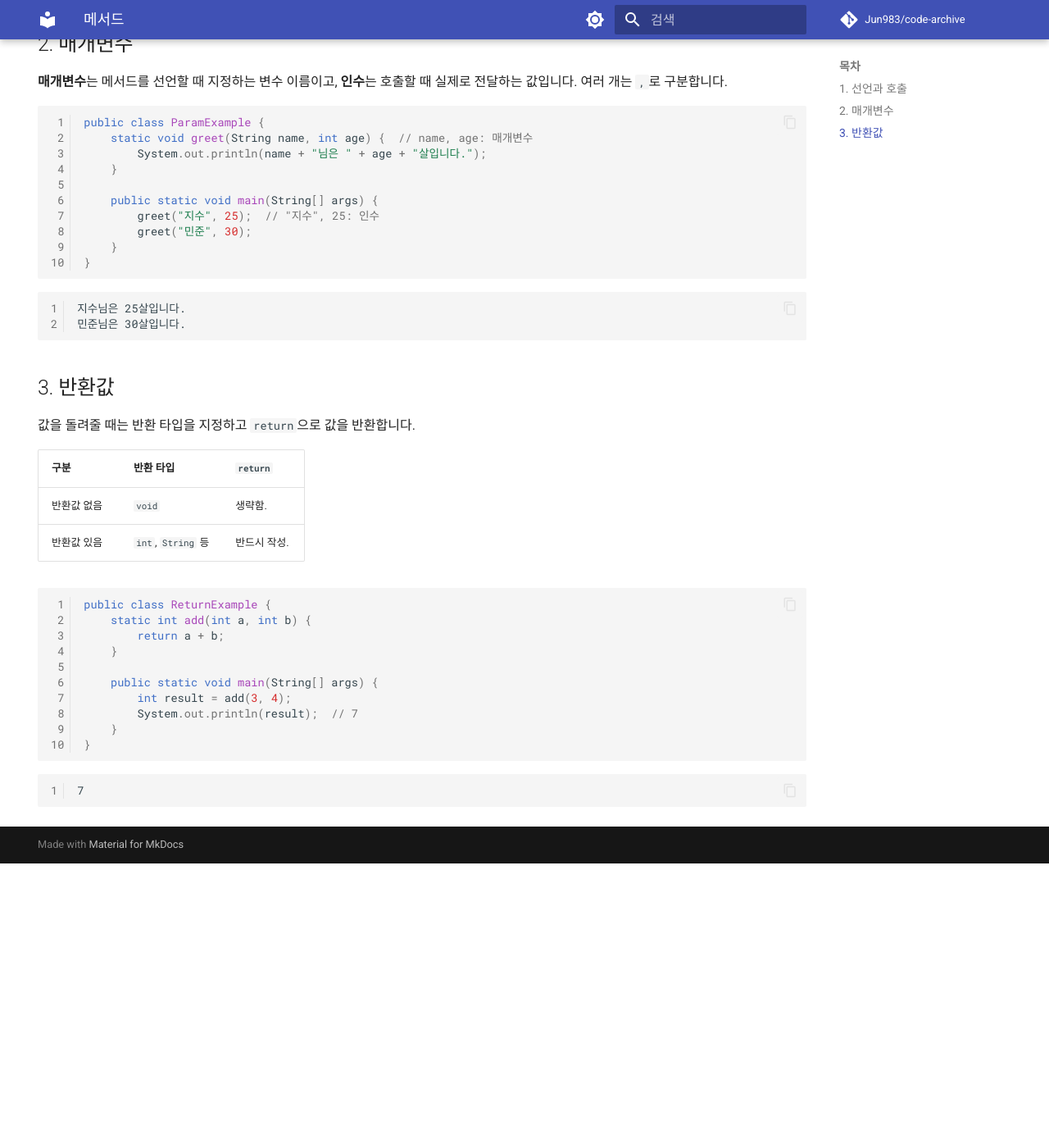
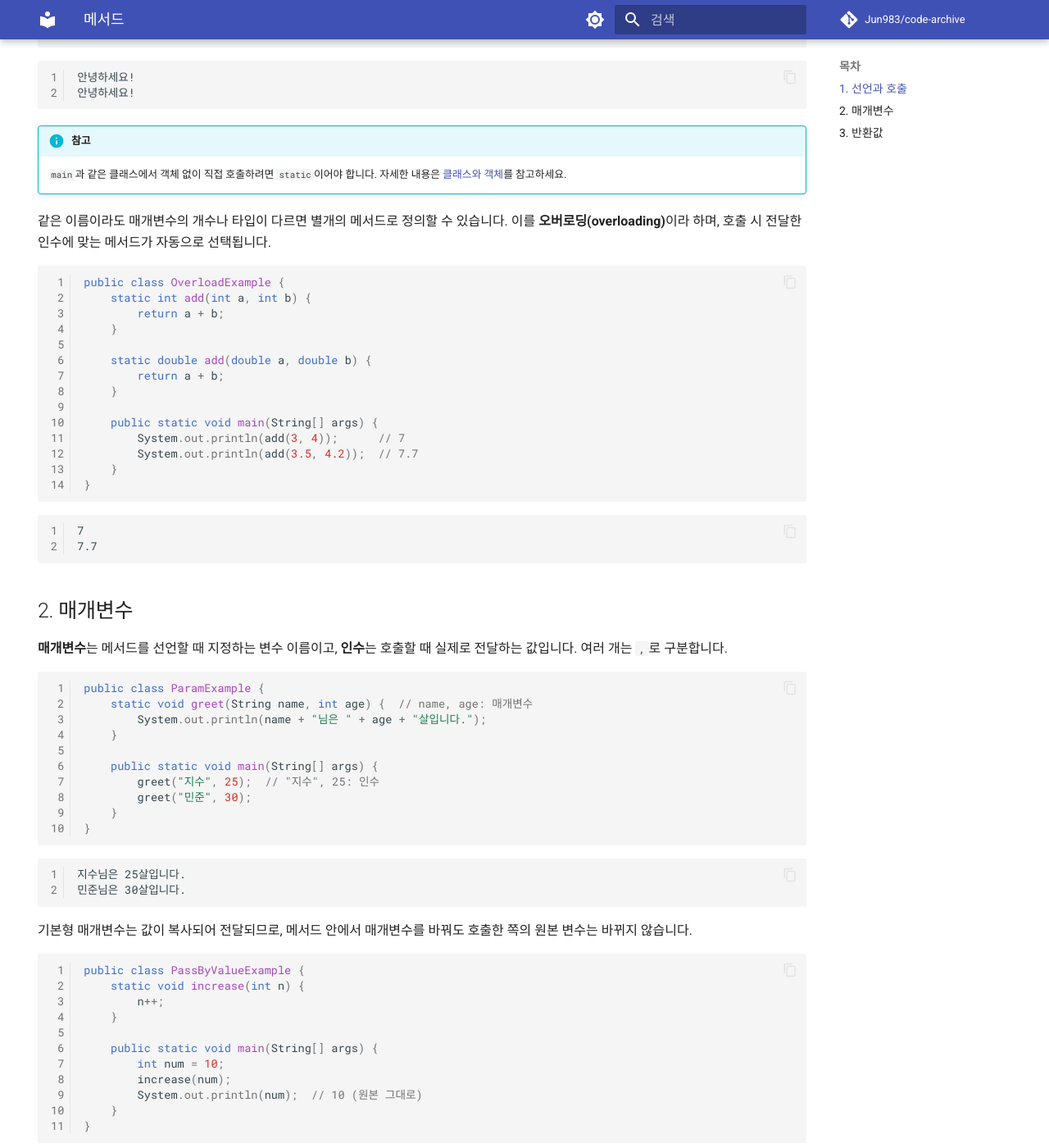
Before and after one commit to Jun983/code-archive, an MkDocs documentation site: the page built from docs/java/method.md, in a window 1280 px wide and 1400 px high, scrolled down 821 px. Shown: the whole window at 82% size. Built offline with MkDocs 1.6.1 and Material for MkDocs 9.7.7, drawn with Linux system fonts in a browser that asks for light colours; comment, search, counter and statistics services are not loaded; before the commit the page ends 1874 px from its top, so only the background shows below that; some of the changed text lies outside the part shown.

Commit message:
docs(java): 메서드 문서 오버로딩·값 전달 방식 설명 추가

````diff
--- a/docs/java/method.md
+++ b/docs/java/method.md
@@ -8,6 +8,14 @@ hide:
 [← Java로 돌아가기](index.md)
 
 메서드는 이름이 붙은 코드 블록입니다. 한 번 선언하면 여러 곳에서 반복 호출할 수 있어 코드 중복을 줄입니다.
+
+| 구성 요소 | 설명 |
+|---|---|
+| 선언과 호출 | 반환 타입, 이름, 매개변수를 지정해 정의하고 이름으로 호출 |
+| 매개변수 | 메서드에 값을 전달하는 방법 |
+| 반환값 | `return`으로 결과값을 돌려주는 방법 |
+
+---
 
 ## 1. 선언과 호출
 
@@ -34,6 +42,30 @@ public class MethodExample {
 !!! info "참고"
     `main`과 같은 클래스에서 객체 없이 직접 호출하려면 `static`이어야 합니다. 자세한 내용은 [클래스와 객체](class-object.md)를 참고하세요.
 
+같은 이름이라도 매개변수의 개수나 타입이 다르면 별개의 메서드로 정의할 수 있습니다. 이를 **오버로딩(overloading)**이라 하며, 호출 시 전달한 인수에 맞는 메서드가 자동으로 선택됩니다.
+
+```java
+public class OverloadExample {
+    static int add(int a, int b) {
+        return a + b;
+    }
+
+    static double add(double a, double b) {
+        return a + b;
+    }
+
+    public static void main(String[] args) {
+        System.out.println(add(3, 4));      // 7
+        System.out.println(add(3.5, 4.2));  // 7.7
+    }
+}
+```
+
+```
+7
+7.7
+```
+
 ## 2. 매개변수
 
 **매개변수**는 메서드를 선언할 때 지정하는 변수 이름이고, **인수**는 호출할 때 실제로 전달하는 값입니다. 여러 개는 `,`로 구분합니다.
@@ -56,9 +88,29 @@ public class ParamExample {
 민준님은 30살입니다.
 ```
 
+기본형 매개변수는 값이 복사되어 전달되므로, 메서드 안에서 매개변수를 바꿔도 호출한 쪽의 원본 변수는 바뀌지 않습니다.
+
+```java
+public class PassByValueExample {
+    static void increase(int n) {
+        n++;
+    }
+
+    public static void main(String[] args) {
+        int num = 10;
+        increase(num);
+        System.out.println(num);  // 10 (원본 그대로)
+    }
+}
+```
+
+```
+10
+```
+
 ## 3. 반환값
 
-값을 돌려줄 때는 반환 타입을 지정하고 `return`으로 값을 반환합니다.
+값을 돌려줄 때는 반환 타입을 지정하고 `return`으로 값을 반환합니다. `return`이 실행되면 값을 반환함과 동시에 메서드 실행이 즉시 종료됩니다.
 
 | 구분 | 반환 타입 | `return` |
 |------|-----------|----------|
````
